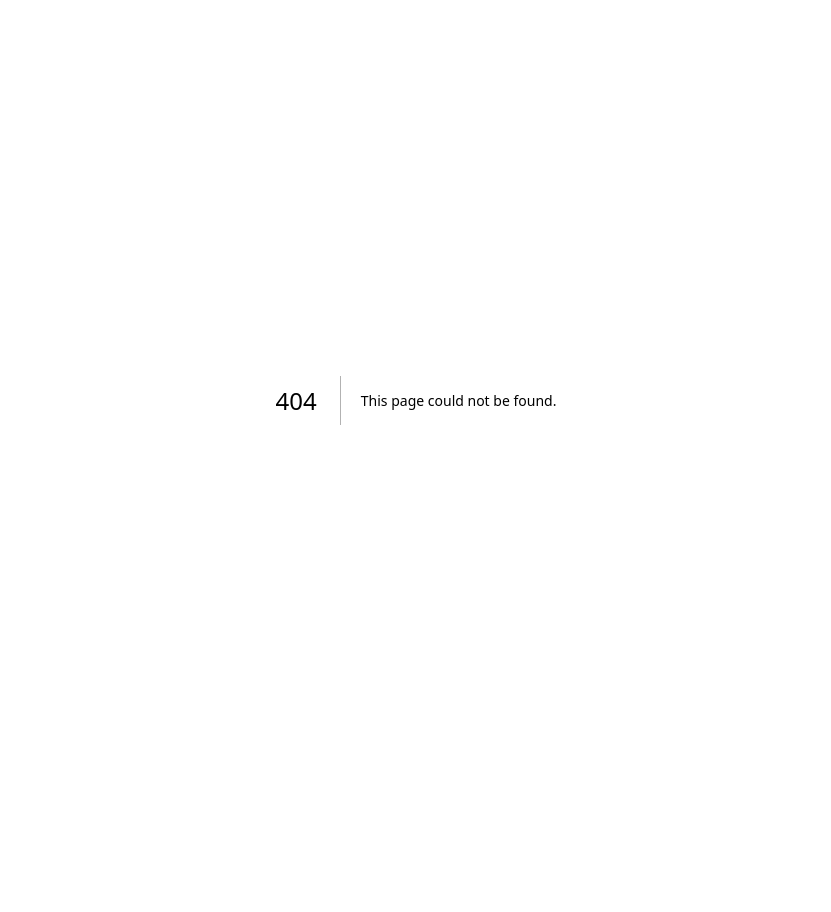
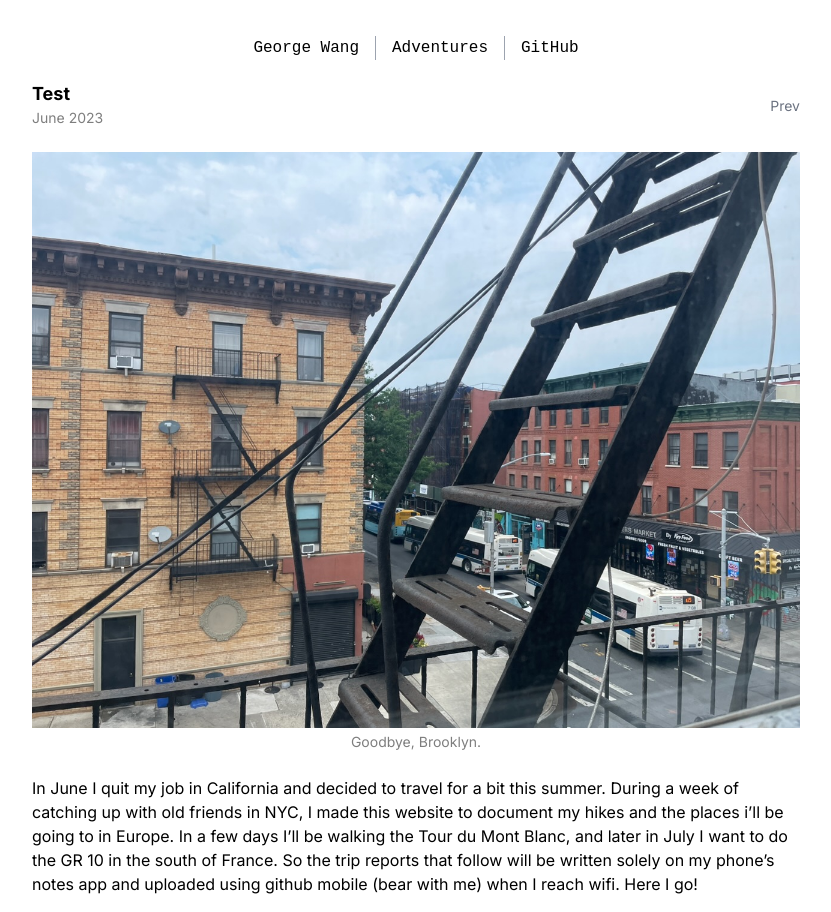
Before and after one commit to joage/website, a Next.js app: page /adventures/leaving-ny in a window 1280 px wide. Before the commit this address had no page. Shown: the whole page, without its empty margins (224-1055 px from the left). Before the commit the page ends 800 px from the top, so only its background shows below. Built offline with nearby package versions, Linux system fonts and the light colour scheme.

Commit message:
Create page.tsx

```diff
--- /dev/null
+++ b/src/app/adventures/leaving-ny/page.tsx
@@ -0,0 +1,17 @@
+import ImageGroup from '@/components/ImageGroup';
+import Post from '@/components/Post';
+
+const Leaving = () => (
+  <Post title="Test" date="June 2023" prev="/adventures/shasta">
+    <ImageGroup images={[{path: "/images/IMG_3810.jpeg", caption: "Goodbye, Brooklyn."}]} />
+
+In June I quit my job in California and decided to travel for a bit this summer.
+
+During a week of catching up with old friends in NYC, I made this website to document my hikes and the places i’ll be going to in Europe. In a few days I’ll be walking the Tour du Mont Blanc, and later in July I want to do the GR 10 in the south of France.
+
+So the trip reports that follow will be written solely on my phone’s notes app and uploaded using github mobile  (bear with me) when I reach wifi. Here I go!
+
+  </Post>
+);
+
+export default Leaving;
```
